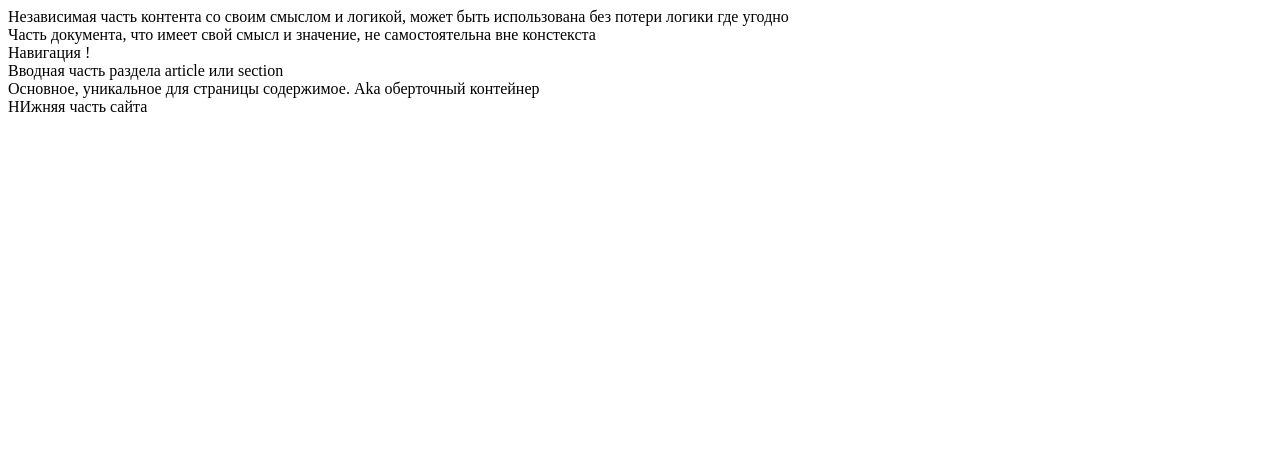
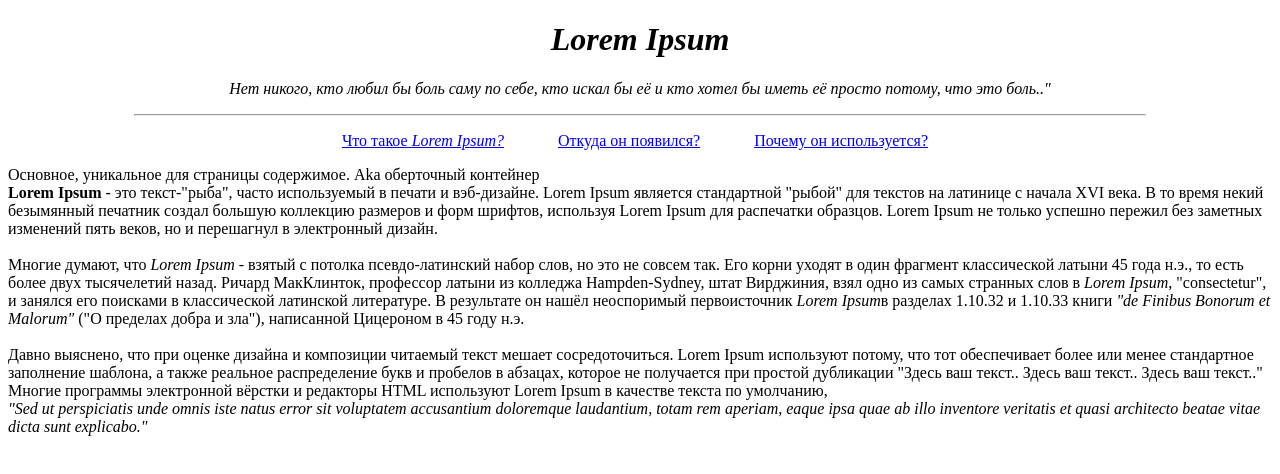
Before and after one commit to nikolay-egorov/Adapt, a plain HTML site: page index.html in a window 1280 px wide. Drawn offline with Linux system fonts and the light colour scheme.

Commit message:
CSS goes in !

```diff
--- /dev/null
+++ b/css/style.css
@@ -0,0 +1,10 @@
+header{
+	width: 80%;
+	margin-left: auto;
+    margin-right: auto;
+}
+header li{
+	display: inline-block;
+	list-style-type: none;
+	margin-right: 50px;
+}
--- a/index.html
+++ b/index.html
@@ -3,14 +3,45 @@
 <head>
 	<title>A first strike</title>
 	<meta charset="utf-8">
+	<link rel="stylesheet" type="text/css" href="css/style.css">
 </head>
 <body>
-	<article>Независимая часть контента со своим смыслом и логикой, может быть использована без потери логики где угодно</article>
+	<header>
+		<h1 align="center"><em>Lorem Ipsum</em></h1>
+		<div class="header-wrap" align="center">
+			<p align="center">
+				<em>Нет никого, кто любил бы боль саму по себе, кто искал бы её и кто хотел бы иметь её просто потому, что это боль.."</em>
+			</p>
+			<hr align="center">
+			<nav >
+			<ul >
+				<li><a href="#title">Что такое <em>Lorem Ipsum?</em></a></li>
+				<li><a href="#">Откуда он появился?</a></li>
+				<li><a href="#">Почему он используется?</a></li>
+			</ul>
+		</nav>
 
-	<section>Часть документа, что имеет свой смысл и значение, не самостоятельна вне констекста</section>
-	<nav>Навигация ! </nav>
-	<header>Вводная часть раздела article или section</header>
-	<main>Основное, уникальное для страницы содержимое. Aka оберточный контейнер</main>
-	<footer>НИжняя часть сайта</footer>
+	</div>
+	</header>
+
+
+	<main>Основное, уникальное для страницы содержимое. Aka оберточный контейнер
+		<section id="title">
+			<strong>Lorem Ipsum</strong> - это текст-"рыба", часто используемый в печати и вэб-дизайне. Lorem Ipsum является стандартной "рыбой" для текстов на латинице с начала XVI века. В то время некий безымянный печатник создал большую коллекцию размеров и форм шрифтов, используя Lorem Ipsum для распечатки образцов. Lorem Ipsum не только успешно пережил без заметных изменений пять веков, но и перешагнул в электронный дизайн.
+		</section>
+		<br>
+		<section id="second">
+		 <p2>
+			Многие думают, что <em>Lorem Ipsum</em> - взятый с потолка псевдо-латинский набор слов, но это не совсем так. Его корни уходят в один фрагмент классической латыни 45 года н.э., то есть более двух тысячелетий назад. Ричард МакКлинток, профессор латыни из колледжа Hampden-Sydney, штат Вирджиния, взял одно из самых странных слов в <em>Lorem Ipsum</em>, "consectetur", и занялся его поисками в классической латинской литературе. В результате он нашёл неоспоримый первоисточник <em>Lorem Ipsum</em>в разделах 1.10.32 и 1.10.33 книги <em>"de Finibus Bonorum et Malorum"</em> ("О пределах добра и зла"), написанной Цицероном в 45 году н.э.
+ 		</p2>
+		</section>
+		<br>
+		<section>
+			Давно выяснено, что при оценке дизайна и композиции читаемый текст мешает сосредоточиться. Lorem Ipsum используют потому, что тот обеспечивает более или менее стандартное заполнение шаблона, а также реальное распределение букв и пробелов в абзацах, которое не получается при простой дубликации "Здесь ваш текст.. Здесь ваш текст.. Здесь ваш текст.." Многие программы электронной вёрстки и редакторы HTML используют Lorem Ipsum в качестве текста по умолчанию,
+		</section>
+
+	</main>
+	<footer><em>"Sed ut perspiciatis unde omnis iste natus error sit voluptatem accusantium doloremque laudantium, totam rem aperiam, eaque ipsa quae ab illo inventore veritatis et quasi architecto beatae vitae dicta sunt explicabo."</em></footer>
+
 </body>
 </html>
```
